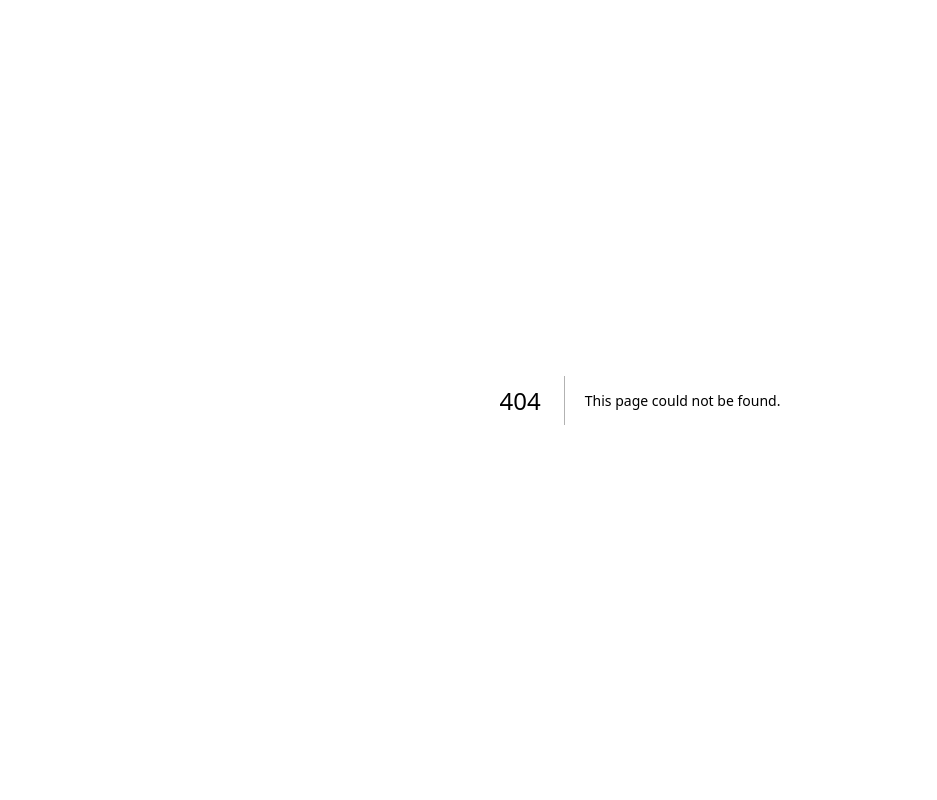
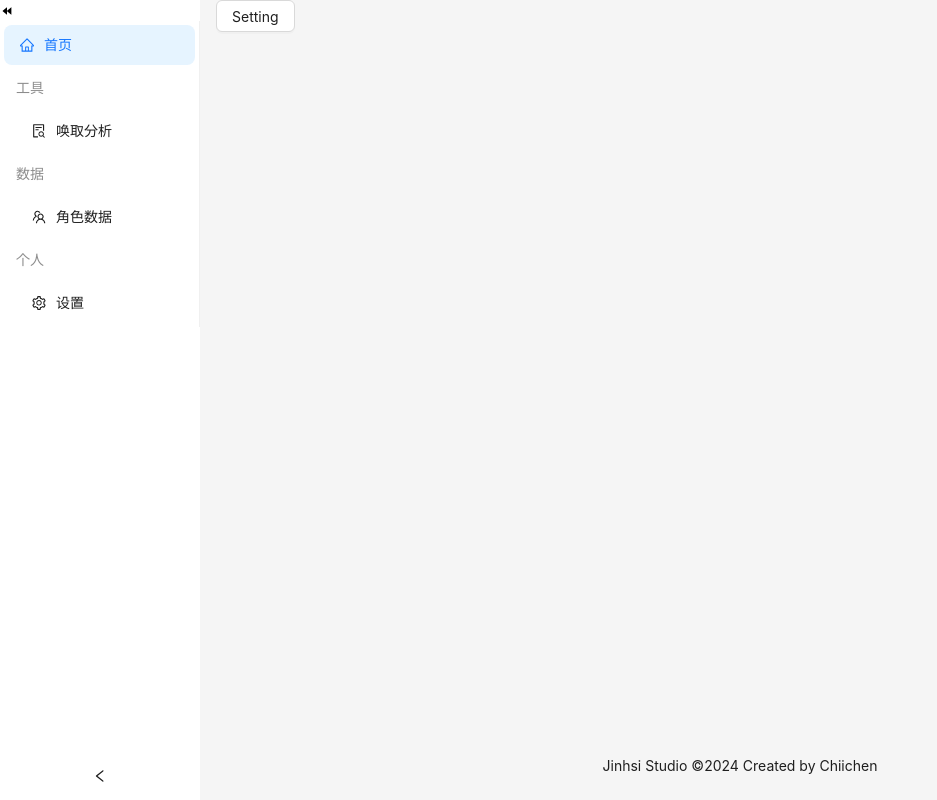
Before and after one commit to JinhsiStudio/JinhsiStudio, a Next.js app: page /settings in a window 1280 px wide. Before the commit this address had no page. Shown: the whole page, without its empty margins (0-937 px from the left). Built offline with nearby package versions, Linux system fonts and the light colour scheme.

Commit message:
feat: [WIP] pages

```diff
--- a/package.json
+++ b/package.json
@@ -9,7 +9,9 @@
     "lint": "next lint"
   },
   "dependencies": {
+    "@ant-design/icons": "^5.3.7",
     "@tauri-apps/api": "^1.6.0",
+    "antd": "^5.19.1",
     "next": "14.2.5",
     "react": "^18",
     "react-dom": "^18"
--- /dev/null
+++ b/src/app/gacha/page.tsx
@@ -0,0 +1,3 @@
+export default function GachaPage(){
+
+}
--- a/src/app/globals.css
+++ b/src/app/globals.css
@@ -16,16 +16,6 @@
     }
 }
 
-body {
-  color: rgb(var(--foreground-rgb));
-  background: linear-gradient(
-      to bottom,
-      transparent,
-      rgb(var(--background-end-rgb))
-    )
-    rgb(var(--background-start-rgb));
-}
-
 @layer utilities {
     .text-balance {
         text-wrap: balance;
--- a/src/app/layout.tsx
+++ b/src/app/layout.tsx
@@ -1,22 +1,21 @@
 import type { Metadata } from "next";
-import { Inter } from "next/font/google";
 import "./globals.css";
-
-const inter = Inter({ subsets: ["latin"] });
+import RootLayoutPage from "../components/root/layout";
 
 export const metadata: Metadata = {
-  title: "Create Next App",
-  description: "Generated by create next app",
+    title: "Jinhsi Studio",
+    description: "A toolbox of Wuthering Waves",
 };
 
 export default function RootLayout({
-  children,
+    children,
 }: Readonly<{
-  children: React.ReactNode;
+    children: React.ReactNode;
 }>) {
-  return (
-    <html lang="en">
-      <body className={inter.className}>{children}</body>
-    </html>
-  );
+
+    return (
+        <html>
+            <body><RootLayoutPage>{children}</RootLayoutPage></body>
+        </html>
+    );
 }
--- a/src/app/page.tsx
+++ b/src/app/page.tsx
@@ -1,113 +1,8 @@
-import Image from "next/image";
-
+import { Button, } from 'antd';
 export default function Home() {
-  return (
-    <main className="flex min-h-screen flex-col items-center justify-between p-24">
-      <div className="z-10 w-full max-w-5xl items-center justify-between font-mono text-sm lg:flex">
-        <p className="fixed left-0 top-0 flex w-full justify-center border-b border-gray-300 bg-gradient-to-b from-zinc-200 pb-6 pt-8 backdrop-blur-2xl dark:border-neutral-800 dark:bg-zinc-800/30 dark:from-inherit lg:static lg:w-auto  lg:rounded-xl lg:border lg:bg-gray-200 lg:p-4 lg:dark:bg-zinc-800/30">
-          Get started by editing&nbsp;
-          <code className="font-mono font-bold">src/app/page.tsx</code>
-        </p>
-        <div className="fixed bottom-0 left-0 flex h-48 w-full items-end justify-center bg-gradient-to-t from-white via-white dark:from-black dark:via-black lg:static lg:size-auto lg:bg-none">
-          <a
-            className="pointer-events-none flex place-items-center gap-2 p-8 lg:pointer-events-auto lg:p-0"
-            href="https://vercel.com?utm_source=create-next-app&utm_medium=appdir-template&utm_campaign=create-next-app"
-            target="_blank"
-            rel="noopener noreferrer"
-          >
-            By{" "}
-            <Image
-              src="/vercel.svg"
-              alt="Vercel Logo"
-              className="dark:invert"
-              width={100}
-              height={24}
-              priority
-            />
-          </a>
+    return (
+        <div className="App">
+            <Button type="primary">Home</Button>
         </div>
-      </div>
-
-      <div className="relative z-[-1] flex place-items-center before:absolute before:h-[300px] before:w-full before:-translate-x-1/2 before:rounded-full before:bg-gradient-radial before:from-white before:to-transparent before:blur-2xl before:content-[''] after:absolute after:-z-20 after:h-[180px] after:w-full after:translate-x-1/3 after:bg-gradient-conic after:from-sky-200 after:via-blue-200 after:blur-2xl after:content-[''] before:dark:bg-gradient-to-br before:dark:from-transparent before:dark:to-blue-700 before:dark:opacity-10 after:dark:from-sky-900 after:dark:via-[#0141ff] after:dark:opacity-40 sm:before:w-[480px] sm:after:w-[240px] before:lg:h-[360px]">
-        <Image
-          className="relative dark:drop-shadow-[0_0_0.3rem_#ffffff70] dark:invert"
-          src="/next.svg"
-          alt="Next.js Logo"
-          width={180}
-          height={37}
-          priority
-        />
-      </div>
-
-      <div className="mb-32 grid text-center lg:mb-0 lg:w-full lg:max-w-5xl lg:grid-cols-4 lg:text-left">
-        <a
-          href="https://nextjs.org/docs?utm_source=create-next-app&utm_medium=appdir-template&utm_campaign=create-next-app"
-          className="group rounded-lg border border-transparent px-5 py-4 transition-colors hover:border-gray-300 hover:bg-gray-100 hover:dark:border-neutral-700 hover:dark:bg-neutral-800/30"
-          target="_blank"
-          rel="noopener noreferrer"
-        >
-          <h2 className="mb-3 text-2xl font-semibold">
-            Docs{" "}
-            <span className="inline-block transition-transform group-hover:translate-x-1 motion-reduce:transform-none">
-              -&gt;
-            </span>
-          </h2>
-          <p className="m-0 max-w-[30ch] text-sm opacity-50">
-            Find in-depth information about Next.js features and API.
-          </p>
-        </a>
-
-        <a
-          href="https://nextjs.org/learn?utm_source=create-next-app&utm_medium=appdir-template-tw&utm_campaign=create-next-app"
-          className="group rounded-lg border border-transparent px-5 py-4 transition-colors hover:border-gray-300 hover:bg-gray-100 hover:dark:border-neutral-700 hover:dark:bg-neutral-800/30"
-          target="_blank"
-          rel="noopener noreferrer"
-        >
-          <h2 className="mb-3 text-2xl font-semibold">
-            Learn{" "}
-            <span className="inline-block transition-transform group-hover:translate-x-1 motion-reduce:transform-none">
-              -&gt;
-            </span>
-          </h2>
-          <p className="m-0 max-w-[30ch] text-sm opacity-50">
-            Learn about Next.js in an interactive course with&nbsp;quizzes!
-          </p>
-        </a>
-
-        <a
-          href="https://vercel.com/templates?framework=next.js&utm_source=create-next-app&utm_medium=appdir-template&utm_campaign=create-next-app"
-          className="group rounded-lg border border-transparent px-5 py-4 transition-colors hover:border-gray-300 hover:bg-gray-100 hover:dark:border-neutral-700 hover:dark:bg-neutral-800/30"
-          target="_blank"
-          rel="noopener noreferrer"
-        >
-          <h2 className="mb-3 text-2xl font-semibold">
-            Templates{" "}
-            <span className="inline-block transition-transform group-hover:translate-x-1 motion-reduce:transform-none">
-              -&gt;
-            </span>
-          </h2>
-          <p className="m-0 max-w-[30ch] text-sm opacity-50">
-            Explore starter templates for Next.js.
-          </p>
-        </a>
-
-        <a
-          href="https://vercel.com/new?utm_source=create-next-app&utm_medium=appdir-template&utm_campaign=create-next-app"
-          className="group rounded-lg border border-transparent px-5 py-4 transition-colors hover:border-gray-300 hover:bg-gray-100 hover:dark:border-neutral-700 hover:dark:bg-neutral-800/30"
-          target="_blank"
-          rel="noopener noreferrer"
-        >
-          <h2 className="mb-3 text-2xl font-semibold">
-            Deploy{" "}
-            <span className="inline-block transition-transform group-hover:translate-x-1 motion-reduce:transform-none">
-              -&gt;
-            </span>
-          </h2>
-          <p className="m-0 max-w-[30ch] text-balance text-sm opacity-50">
-            Instantly deploy your Next.js site to a shareable URL with Vercel.
-          </p>
-        </a>
-      </div>
-    </main>
-  );
+    );
 }
--- /dev/null
+++ b/src/app/settings/page.tsx
@@ -0,0 +1,5 @@
+import { Button } from "antd";
+
+export default function SettingsPage(){
+    return <Button>Setting</Button>
+}
--- /dev/null
+++ b/src/components/root/layout.tsx
@@ -0,0 +1,96 @@
+"use client";
+
+import { BackwardOutlined, FileSearchOutlined, HomeOutlined, SettingOutlined, TeamOutlined } from "@ant-design/icons";
+import { Layout, Menu, MenuProps } from "antd";
+import { Content, Footer } from "antd/es/layout/layout";
+import Sider from "antd/es/layout/Sider";
+import { useRouter } from "next/navigation";
+import { useRef, useState } from "react";
+
+type MenuItem = Required<MenuProps>['items'][number];
+export default function RootLayoutPage({
+    children,
+}: Readonly<{
+    children: React.ReactNode;
+}>) {
+    const selectedKeys = useRef<string[]>(['Home']);
+    const items: MenuItem[] = [
+        {
+            key: 'Home',
+            label: '首页',
+            icon: <HomeOutlined />,
+            onClick: () => {
+                selectedKeys.current.push('Home');
+                router.push("/")
+            }
+        },
+        {
+            key: 'tools',
+            label: '工具',
+            type: 'group',
+            children: [
+                {
+                    key: 'Gacha',
+                    label: '唤取分析',
+                    icon: <FileSearchOutlined />,
+                    onClick: () => {
+                        selectedKeys.current.push('Gacha');
+                        router.push("/gacha")
+                    }
+                },
+            ]
+        },
+        {
+            key: 'data',
+            label: '数据',
+            type: 'group',
+            children: [
+                {
+                    key: 'characterData',
+                    label: '角色数据',
+                    icon: < TeamOutlined />,
+                    onClick: () => {
+                        selectedKeys.current.push('characterData');
+                        router.push("/data/character")
+                    }
+                },
+            ]
+        },
+        {
+            key: 'profile',
+            label: '个人',
+            type: 'group',
+            children: [
+                {
+                    key: 'Setting',
+                    label: '设置',
+                    icon: <SettingOutlined />,
+                    onClick: () => {
+                        selectedKeys.current.push('Setting')
+                        router.push("/settings")
+                    }
+
+                },
+            ],
+        },
+
+    ];
+    const [collapsed, setCollapsed] = useState(false);
+    const router = useRouter();
+    return (
+        <Layout style={{ minHeight: '100vh' }}>
+            <Sider collapsible collapsed={collapsed} onCollapse={(value) => setCollapsed(value)} theme="light">
+                <BackwardOutlined onClick={() => { selectedKeys.current.pop(); router.back() }} />
+                <Menu theme="light" selectedKeys={[selectedKeys.current[selectedKeys.current.length - 1]]} defaultSelectedKeys={['Home']} items={items} />
+            </Sider>
+            <Layout>
+                <Content style={{ margin: '0 16px' }}>
+                    {children}
+                </Content>
+                <Footer style={{ textAlign: 'center' }}>
+                    Jinhsi Studio ©{new Date().getFullYear()} Created by Chiichen
+                </Footer>
+            </Layout>
+        </Layout>
+    );
+}
```
Also changed, not shown: 1 other file (tests, documents, lock files or other folders). Lines whose indentation alone changed are shown as unchanged.
